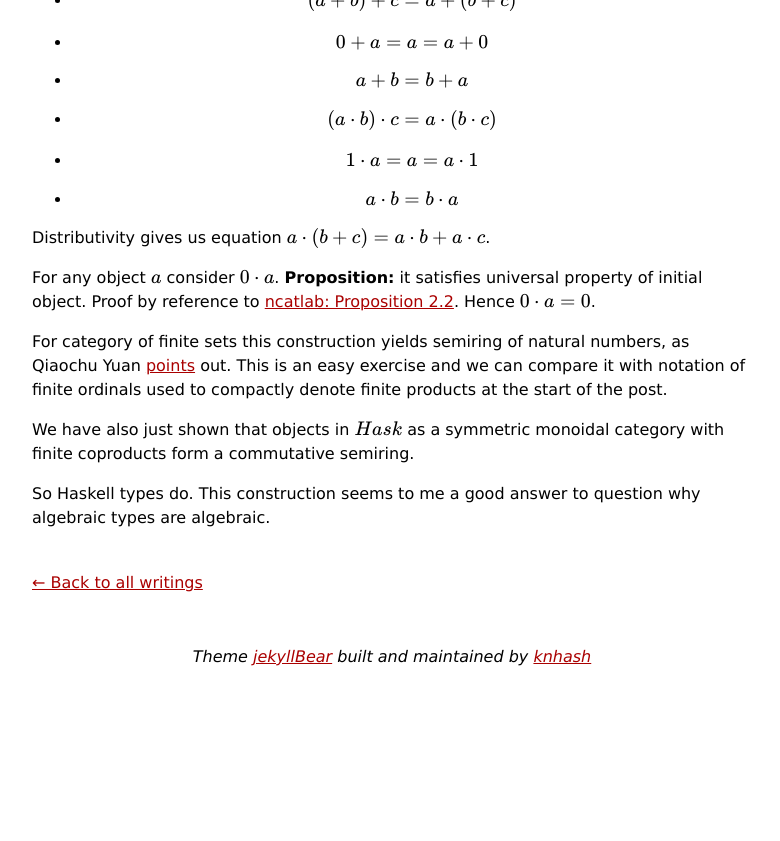
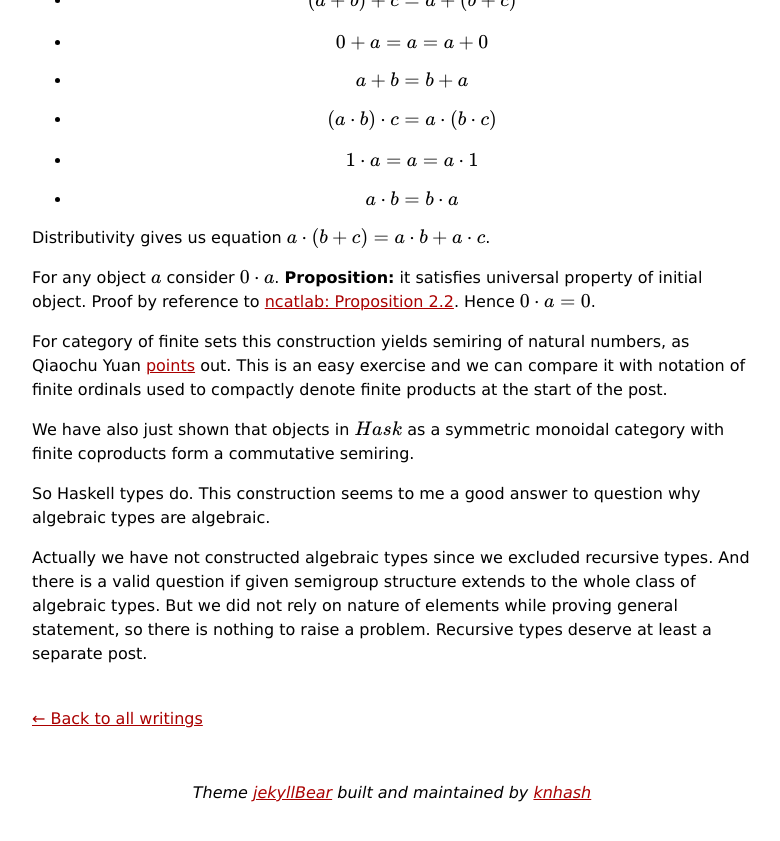
Before and after one commit to viviag/viviag.io, a Jekyll site: the page built from _posts/2023-02-25-platonic-hask-overview-adts.md, in a window 1280 px wide and 900 px high, scrolled down 1899 px. Shown: the top 841 px of the window, without its empty margins (248-1028 px from the left). Built offline with Jekyll 4.4.1, drawn with Linux system fonts in a browser that asks for light colours; before the commit the page ends 2663 px from its top, so only the background shows below that.

Commit message:
Add disclaimer about general algebraic types

```diff
--- a/_posts/2023-02-25-platonic-hask-overview-adts.md
+++ b/_posts/2023-02-25-platonic-hask-overview-adts.md
@@ -73,3 +73,5 @@ For category of finite sets this construction yields semiring of natural numbers
 We have also just shown that objects in $$Hask$$ as a symmetric monoidal category with finite coproducts form a commutative semiring.
 
 So Haskell types do. This construction seems to me a good answer to question why algebraic types are algebraic.
+
+Actually we have not constructed algebraic types since we excluded recursive types. And there is a valid question if given semigroup structure extends to the whole class of algebraic types. But we did not rely on nature of elements while proving general statement, so there is nothing to raise a problem. Recursive types deserve at least a separate post.
```
Also changed, not shown: 1 other file.
